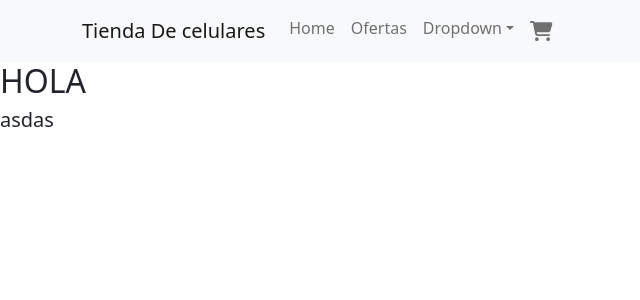
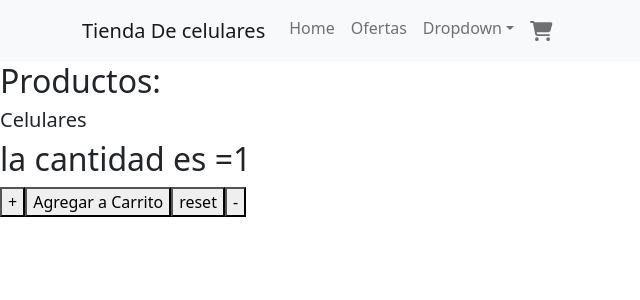
Before and after one commit to matibritez/Tienda, a React (Create React App) app: page / in a window 1280 px wide. Shown: the top 300 px of the page, without its empty margins (0-640 px from the left). Built offline with nearby package versions, Linux system fonts and the light colour scheme.

Commit message:
agrego un contador

```diff
--- a/src/App.jsx
+++ b/src/App.jsx
@@ -10,7 +10,6 @@ function App(){
     <>
       <NavBar/>
       <ItemListenContainer/>
-
     </>
   )
 }
--- /dev/null
+++ b/src/components/ItemListenContainer/Count/ItemCount.jsx
@@ -0,0 +1,34 @@
+import React,{useState} from "react";
+
+function ItemCount({stock,initial}){
+
+    const[count,setCount]= useState(initial)
+
+    function agregar(){
+        count< stock ? setCount(count+1) : alert("No puedes agregar mas productos")
+
+    }
+    function disminuir (){
+        count > 1 ? setCount(count-1): alert("No puedes quitar mas productos")
+    }
+
+    function onAdd(){
+        console.log(`Compra OK: Has comprado ${count} producto`)
+    }
+
+    const reset = () =>{
+        setCount(initial)
+    }
+    return(
+        <div>
+            <h2>la cantidad  es ={count}</h2>
+            <button onClick={agregar}>+</button>
+            <button onClick={onAdd}>Agregar a Carrito</button>
+            <button onClick={reset}>reset</button>
+            <button onClick={disminuir}>-</button>
+
+        </div>
+    )
+}
+
+export default ItemCount
--- a/src/components/ItemListenContainer/ItemListenContainer.jsx
+++ b/src/components/ItemListenContainer/ItemListenContainer.jsx
@@ -1,11 +1,12 @@
 import Titulo from "./Titulo/Titulo"
+import ItemCount from "./Count/ItemCount"
 
 function ItemListenContainer(){
     return(
         <>
         <div>
-            <Titulo titulo={"HOLA"} subtitulo={"asdas"}/>
-
+            <Titulo titulo={"Productos:"} subtitulo={"Celulares"}/>
+            <ItemCount stock={5} initial={1}/>
         </div>
         </>
     )
```
